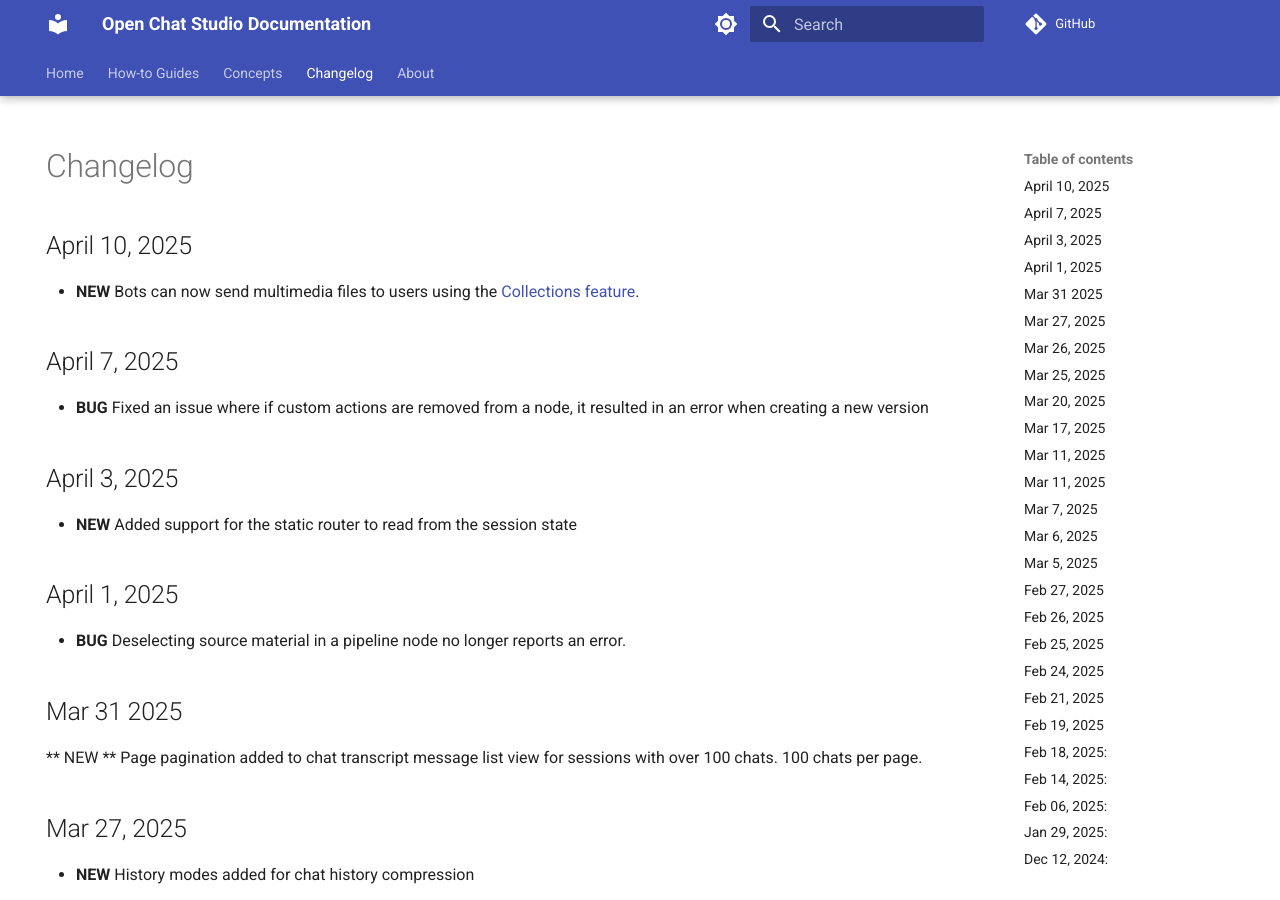
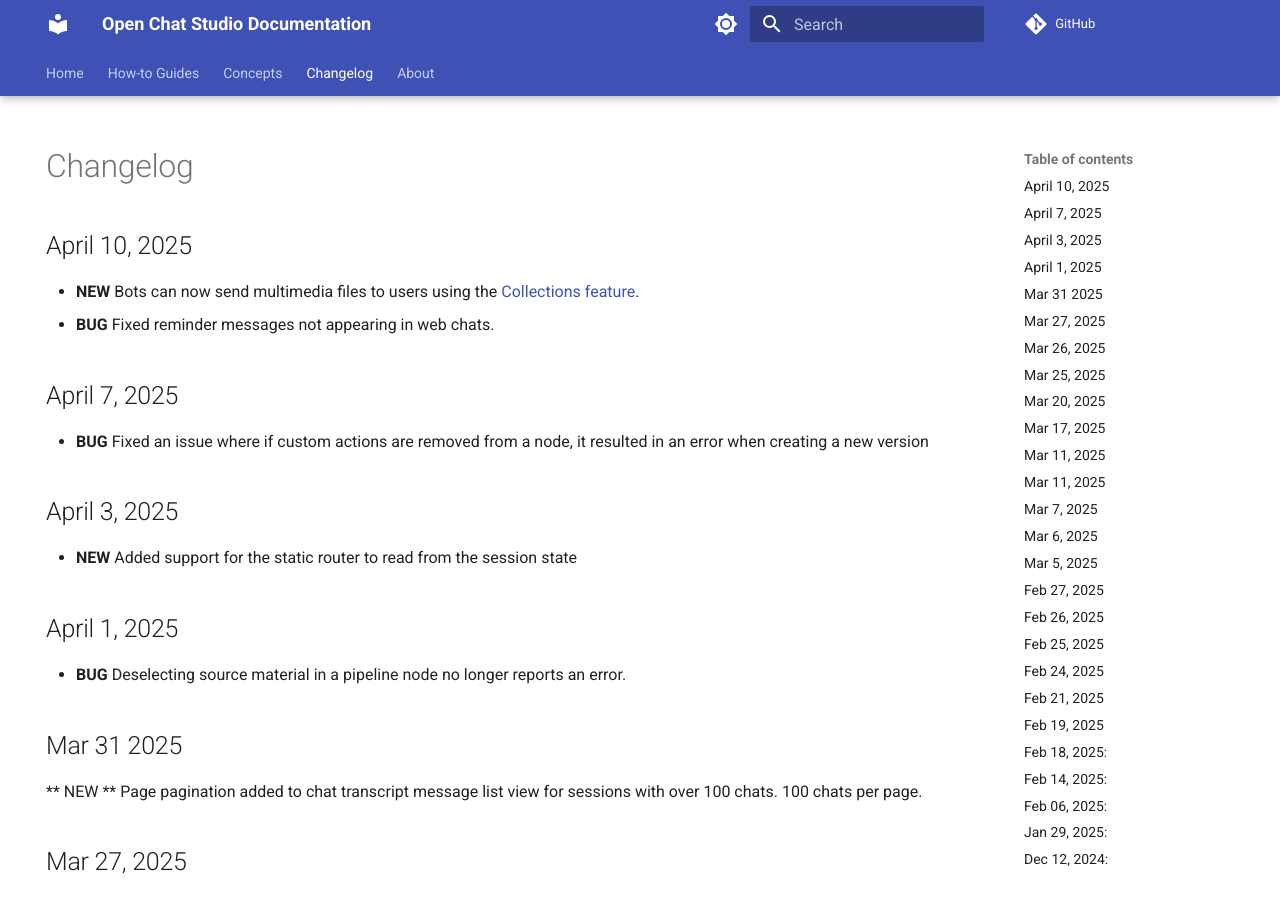
Before and after one commit to dimagi/open-chat-studio-docs, an MkDocs documentation site: the page built from docs/changelog.md, in a window 1280 px wide and 900 px high. Built offline with MkDocs 1.6.1 and Material for MkDocs 9.7.7, drawn with Linux system fonts in a browser that asks for light colours; emoji names are drawn with the system emoji font; a script that is not in the unit is left out; comment, search, counter and statistics services are not loaded.

Commit message:
Update changelog.md

```diff
--- a/docs/changelog.md
+++ b/docs/changelog.md
@@ -4,8 +4,10 @@
 ---
 
 # Changelog
+
 ## April 10, 2025
 * **NEW** Bots can now send multimedia files to users using the [Collections feature](./concepts/media_collections.md).
+* **BUG** Fixed reminder messages not appearing in web chats.
 
 ## April 7, 2025
 * **BUG** Fixed an issue where if custom actions are removed from a node, it resulted in an error when creating a new version
```
